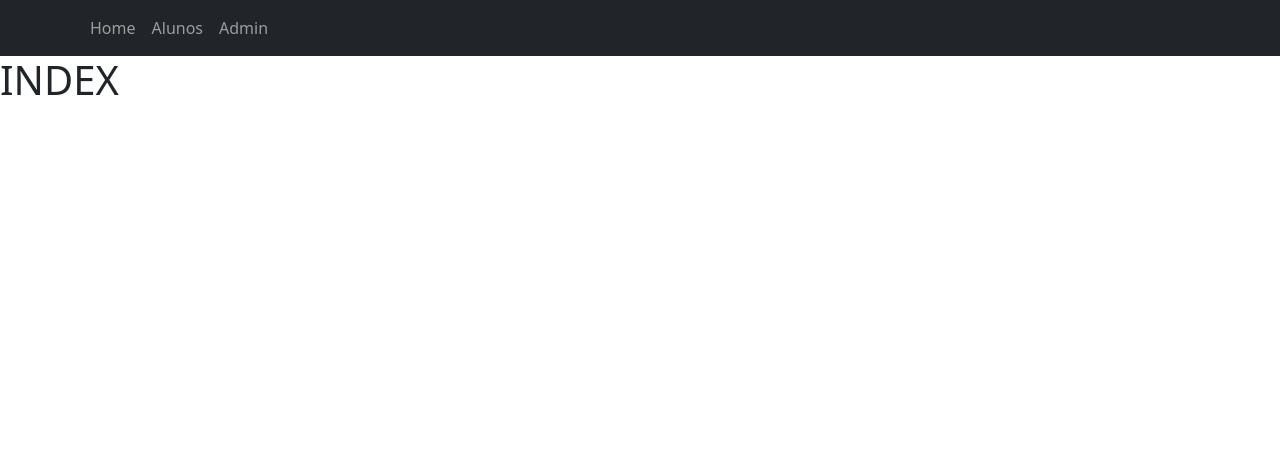
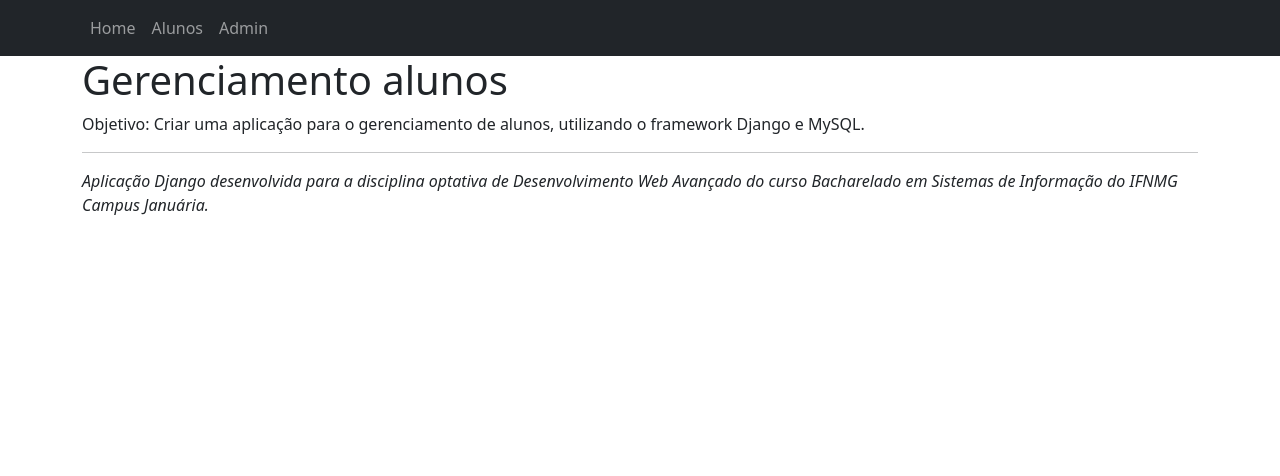
Before and after one commit to bernardoadribeiro/gerenciamento_alunos, a Django app: page / in a window 1280 px wide. Shown: the top 476 px of the page. Run offline with Django 4.2, Linux system fonts and the light colour scheme; some libraries are stand-ins or nearby versions.

Commit message:
chore: usa readme do repositorio como conteudo do index

```diff
--- a/alunos/views.py
+++ b/alunos/views.py
@@ -1,10 +1,15 @@
 from datetime import date
+import os
 from django.http import HttpResponse
 from django.shortcuts import redirect, render
 from django.contrib import messages
 
+from config.settings import BASE_DIR
+
 from .models import Aluno
 from .forms import AlunoModelForm
+
+from markdown import markdown
 
 
 # Create your views here.
@@ -13,7 +18,18 @@ def index(request):
     """ View Index.
         Exibe o arquivo localizado em `/config/templates/index.html`
     """
-    return render(request, 'index.html')
+    # abre o arquivo `README.md` e le o conteudo do readme
+    with open(os.path.join(BASE_DIR, 'README.md'), 'r', encoding='UTF-8') as readme_file:
+        readme_content = readme_file.read()
+
+    # converte o conteudo em markdown para html
+    index_content = markdown(readme_content)
+
+    context = {
+        'index_content': index_content,
+    }
+
+    return render(request, 'index.html', context)
 
 
 def alunos(request):
--- a/config/templates/index.html
+++ b/config/templates/index.html
@@ -4,5 +4,9 @@
 
 
 {% block page_content %}
- <h1> INDEX </h1>
+
+<div class="container">
+    {{ index_content | safe}}
+</div>
+
 {% endblock %}
```
Also changed, not shown: config/templates/index_content.md (added, +3 -0 lines).
